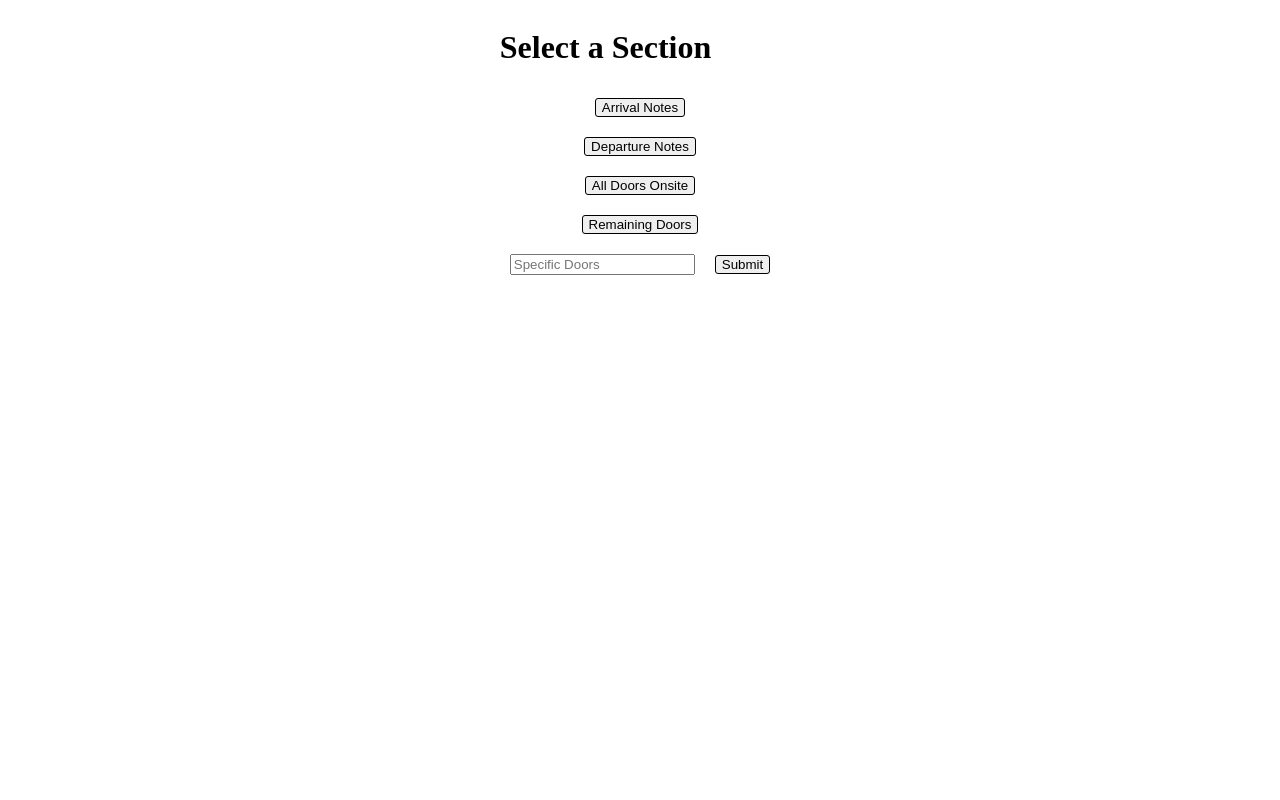
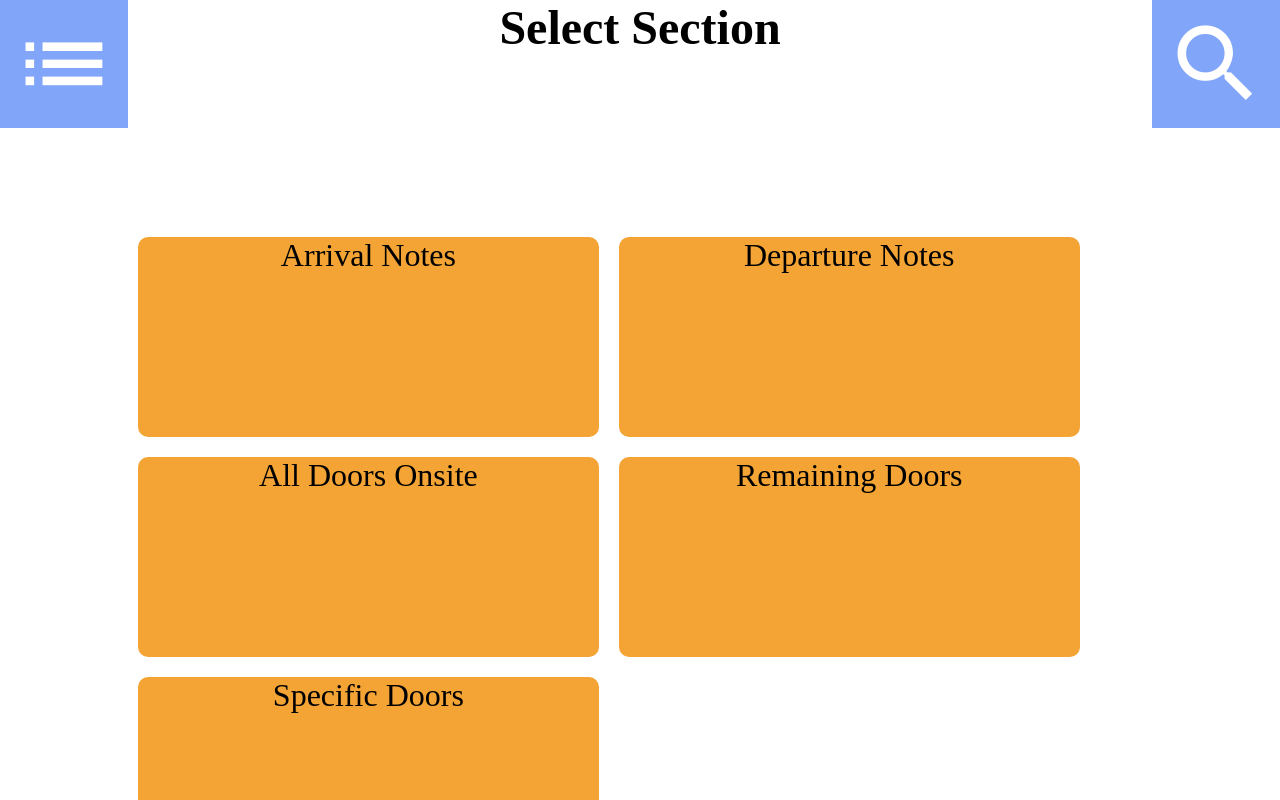
Before and after one commit to Someone535/AI-worknote-gen, a React app: page / in a window 1280 px wide. Built offline with nearby package versions, Linux system fonts and the light colour scheme; a web font is replaced by a local one.

Commit message:
Create MainPage FancyButton & NavPane Components
Fancy button working with animations for sliding left, right, up and
down.

Main page displays primary buttons at different times as well as the
title, subtitle and main navigation pane.

Main navigation pane can render the current position in the form of
large tiles ('block') or large tiles with sub-titles listed
('mega-list').

Must still implement accordion menu for use by the nav pane.

```diff
--- /dev/null
+++ b/src/css/fancy-button.css
@@ -0,0 +1,74 @@
+/** fance-button.css - Styles for the FancyButton component
+ *
+ * This file is part of the Auto Ingress Work Note Generator.
+ *
+ *  Copyright 2020 by Auto Ingress Pty Ltd
+ *  Written by Aidan Jessen <aidan.jessen@gmail.com>
+ *  Released under the GNU General Public License
+ *
+ * The Auto Ingress Work Note Generator is free software: you can redistribute
+ * it and/or modify it under the terms of the GNU General Public License as
+ * published by the Free Software Foundation, either version 3 of the License,
+ * or (at your option) any later version.
+ *
+ * The Auto Ingress Work Note Generator is distributed in the hope that it will
+ * be useful, but WITHOUT ANY WARRANTY; without even the implied warranty of
+ * MERCHANTABILITY or FITNESS FOR A PARTICULAR PURPOSE.  See the
+ * GNU General Public License for more details.
+ *
+ * You should have received a copy of the GNU General Public License
+ * along with the Auto Ingress Work Note Generator.
+ * If not, see <https://www.gnu.org/licenses/>.
+ */
+.fancy-button {
+  width: 10vw;
+  height: 10vw;
+  display: flex;
+  flex-direction: row;
+  justify-content: center;
+  overflow: hidden;
+}
+.fancy-button i {
+  align-self: center;
+  font-size: 8vw;
+  color: white;
+}
+.fancy-btn-default-left, .fancy-btn-default {
+  width: 0;
+  transition: width .5s ease;
+}
+.fancy-btn-load-left, .fancy-btn-load {
+  width: 10vw;
+  transition: width .5s ease;
+}
+.fancy-btn-unload-left, .fancy-btn-unload {
+  width: 0;
+  transition: width .5s ease;
+}
+.fancy-btn-default-right {
+  width: 0;
+  margin-left: 10vw;
+  transition: width .5s ease;
+}
+.fancy-btn-load-right {
+  width: 10vw;
+  margin-left: 0;
+  transition: width .5s ease, margin-left .5s ease;
+}
+.fancy-btn-unload-right {
+  width: 0;
+  margin-left: 10vw;
+  transition: width .5s ease, margin-left 0.5s ease;
+}
+.fancy-btn-default-up {
+  width: 0;
+  transition: width .5s ease;
+}
+.fancy-btn-load-up {
+  height: 10vw;
+  transition: height .5s ease;
+}
+.fancy-btn-unload-up {
+  height: 0;
+  transition: height .5s ease;
+}
--- /dev/null
+++ b/src/css/main-page.css
@@ -0,0 +1,72 @@
+/** main-page.css - Styles for the MainPage component
+ *
+ * This file is part of the Auto Ingress Work Note Generator.
+ *
+ *  Copyright 2020 by Auto Ingress Pty Ltd
+ *  Written by Aidan Jessen <aidan.jessen@gmail.com>
+ *  Released under the GNU General Public License
+ *
+ * The Auto Ingress Work Note Generator is free software: you can redistribute
+ * it and/or modify it under the terms of the GNU General Public License as
+ * published by the Free Software Foundation, either version 3 of the License,
+ * or (at your option) any later version.
+ *
+ * The Auto Ingress Work Note Generator is distributed in the hope that it will
+ * be useful, but WITHOUT ANY WARRANTY; without even the implied warranty of
+ * MERCHANTABILITY or FITNESS FOR A PARTICULAR PURPOSE.  See the
+ * GNU General Public License for more details.
+ *
+ * You should have received a copy of the GNU General Public License
+ * along with the Auto Ingress Work Note Generator.
+ * If not, see <https://www.gnu.org/licenses/>.
+ */
+.main-page {
+  display: flex;
+  flex-direction: column;
+  justify-content: flex-start;
+  height: 100vh;
+  width: 100vw;
+  margin: 0;
+  padding: 0;
+}
+.main-page * {
+  align-self: center;
+}
+.main-title {
+  font-size: xxx-large;
+  vertical-align: middle;
+  margin: 0;
+  padding: 0;
+  height: 10vw;
+}
+.sub-title {
+  font-size: xx-large;
+  vertical-align: middle;
+  margin: 0;
+  padding: 0;
+  height: 10vw;
+}
+.menu-btn {
+  position: absolute;
+  top: 0;
+  left: 0;
+  background-color: #81a5f8;
+}
+.search-btn {
+  position: absolute;
+  top: 0;
+  right: 0;
+  background-color: #81a5f8;
+}
+.exit-btn {
+  position: absolute;
+  bottom: 0;
+  right: 0;
+  background-color: #0aae15;
+}
+.back-btn {
+  position: absolute;
+  bottom: 0;
+  left: 0;
+  background-color: #cad40c;
+}
--- /dev/null
+++ b/src/css/nav-panel.css
@@ -0,0 +1,73 @@
+/** nav-panel.css - Styles for the NavPanel component
+ *
+ * This file is part of the Auto Ingress Work Note Generator.
+ *
+ *  Copyright 2020 by Auto Ingress Pty Ltd
+ *  Written by Aidan Jessen <aidan.jessen@gmail.com>
+ *  Released under the GNU General Public License
+ *
+ * The Auto Ingress Work Note Generator is free software: you can redistribute
+ * it and/or modify it under the terms of the GNU General Public License as
+ * published by the Free Software Foundation, either version 3 of the License,
+ * or (at your option) any later version.
+ *
+ * The Auto Ingress Work Note Generator is distributed in the hope that it will
+ * be useful, but WITHOUT ANY WARRANTY; without even the implied warranty of
+ * MERCHANTABILITY or FITNESS FOR A PARTICULAR PURPOSE.  See the
+ * GNU General Public License for more details.
+ *
+ * You should have received a copy of the GNU General Public License
+ * along with the Auto Ingress Work Note Generator.
+ * If not, see <https://www.gnu.org/licenses/>.
+ */
+.nav-panel {
+  width: 80vw;
+  height: 81vh;
+  overflow: scroll;
+  display: flex;
+  flex-flow: row wrap;
+  align-content: flex-start;
+}
+.nav-panel-block {
+  flex-basis: 45%;
+  width: 100%;
+  height: 25vh;
+  margin: 10px;
+  text-align: center;
+  font-size: xx-large;
+  border-radius: 10px;
+  background-color: #f3a435;
+}
+.nav-panel-block:active {
+  box-shadow: inset 0px 0px 20px #333333;
+}
+.nav-panel-megalist {
+  align-self: center;
+  width: 90%;
+  margin: 10px;
+  text-align: center;
+  font-size: xx-large;
+  border-radius: 10px;
+  background-color: #f3d335;
+  display: flex;
+  flex-direction: column;
+}
+.nav-panel-megalist:active {
+  box-shadow: inset 0px 0px 20px #333333;
+}
+.nav-panel-megalist-title {
+  font-size: xx-large;
+  font-weight: bold;
+  align-self: flex-start;
+  margin-left: 10px;
+}
+.nav-panel-megalist-subcontainer {
+  display: flex;
+  flex-flow: row wrap;
+  justify-content: flex-start;
+  width: 100%;
+}
+.nav-panel-megalist-subtitle {
+  flex-basis: 33%;
+  font-size: xx-large;
+}
--- a/src/html/index.html
+++ b/src/html/index.html
@@ -25,6 +25,21 @@
 -->
 <html>
   <head>
+    <link
+      href="https://fonts.googleapis.com/icon?family=Material+Icons"
+      rel="stylesheet"
+    >
+    <link
+      href="https://fonts.googleapis.com/css2?family=Baloo+Tammudu+2&display=swap"
+      rel="stylesheet"
+    >
+    <style>
+      body {
+        font-family: 'Baloo Tammudu 2', cursive;
+        padding: 0;
+        margin: 0;
+      }
+    </style>
   </head>
   <body>
     <div id="root"></div>
--- /dev/null
+++ b/src/js/fancy-button.js
@@ -0,0 +1,95 @@
+/** fance-button.js - A fancy button with an icon & animation
+ *
+ * This file is part of the Auto Ingress Work Note Generator.
+ *
+ *  Copyright 2020 by Auto Ingress Pty Ltd
+ *  Written by Aidan Jessen <aidan.jessen@gmail.com>
+ *  Released under the GNU General Public License
+ *
+ * The Auto Ingress Work Note Generator is free software: you can redistribute
+ * it and/or modify it under the terms of the GNU General Public License as
+ * published by the Free Software Foundation, either version 3 of the License,
+ * or (at your option) any later version.
+ *
+ * The Auto Ingress Work Note Generator is distributed in the hope that it will
+ * be useful, but WITHOUT ANY WARRANTY; without even the implied warranty of
+ * MERCHANTABILITY or FITNESS FOR A PARTICULAR PURPOSE.  See the
+ * GNU General Public License for more details.
+ *
+ * You should have received a copy of the GNU General Public License
+ * along with the Auto Ingress Work Note Generator.
+ * If not, see <https://www.gnu.org/licenses/>.
+ */
+import React from 'react';
+
+import css from '../css/fancy-button.css'
+
+class FancyButton extends React.Component {
+
+  constructor(props) {
+    super(props);
+    this.unMountStyle = this.unMountStyle.bind(this);
+    this.mountStyle = this.mountStyle.bind(this);
+    this.transitionEnd = this.transitionEnd.bind(this);
+
+    var class_name = 'fancy-btn-default';
+    if ( this.props.direction ) class_name += '-' + this.props.direction;
+
+    this.state = {
+      show: this.props.mounted,
+      style_class: class_name,
+    };
+  }; // end constructor
+
+  unMountStyle() {
+    var class_name = 'fancy-btn-unload';
+    if ( this.props.direction ) class_name += '-' + this.props.direction;
+    this.setState({ style_class: class_name });
+  }; // end unMountStyle
+  mountStyle() {
+    var class_name = 'fancy-btn-load';
+    if ( this.props.direction ) class_name += '-' + this.props.direction;
+    this.setState({ style_class: class_name });
+  }; // end unMountStyle
+
+  componentWillReceiveProps(newProps) {
+    if ( !newProps.mounted ) {
+      return this.unMountStyle();
+    } else {
+      this.setState({ show: true });
+      setTimeout( this.mountStyle, 10 );
+    }
+  }; // end componentWillReceiveProps
+
+  componentDidMount() {
+    setTimeout( this.mountStyle, 10 );
+  }; // end componentDidMount
+
+  transitionEnd() {
+    if ( !this.props.mounted ) {
+      this.setState({ show: false });
+    }
+  }; // end transitionEnd
+
+  render() {
+    var class_name = 'fancy-button ' + this.state.style_class;
+    if ( this.props.className ) class_name += ' ' + this.props.className;
+    return this.state.show && (
+      <div className={class_name} onClick={this.props.onClick} onTransitionEnd={this.transitionEnd}>
+        <i className="material-icons">{this.props.icon}</i>
+        <span>{this.props.text}</span>
+      </div>
+    );
+  }; // end render
+
+}; // end FancyButton
+
+FancyButton.defaultProps = {
+  className: null,
+  onClick: () => 1,
+  icon: 'check_box_outline_blank',
+  text: '',
+  direction: null
+};
+
+export default FancyButton;
--- a/src/js/index.js
+++ b/src/js/index.js
@@ -27,6 +27,8 @@ import React from 'react';
 import ReactDOM from 'react-dom';
 
 import css from '../css/index.css'
+
+import MainPage from './main-page.js';
 
 class MainContainer extends React.Component {
   constructor(props) {
@@ -181,4 +183,5 @@ function getUINode(ui_map,key_arr) {
   return out;
 }; // end getUINode(key_arr)
 
-ReactDOM.render( <MainContainer />, document.getElementById('root') );
+//ReactDOM.render( <MainContainer />, document.getElementById('root') );
+ReactDOM.render( <MainPage />, document.getElementById('root') );
--- /dev/null
+++ b/src/js/main-page.js
@@ -0,0 +1,87 @@
+/** main-page.js - Component acting as the main/root page of the app
+ *
+ * This file is part of the Auto Ingress Work Note Generator.
+ *
+ *  Copyright 2020 by Auto Ingress Pty Ltd
+ *  Written by Aidan Jessen <aidan.jessen@gmail.com>
+ *  Released under the GNU General Public License
+ *
+ * The Auto Ingress Work Note Generator is free software: you can redistribute
+ * it and/or modify it under the terms of the GNU General Public License as
+ * published by the Free Software Foundation, either version 3 of the License,
+ * or (at your option) any later version.
+ *
+ * The Auto Ingress Work Note Generator is distributed in the hope that it will
+ * be useful, but WITHOUT ANY WARRANTY; without even the implied warranty of
+ * MERCHANTABILITY or FITNESS FOR A PARTICULAR PURPOSE.  See the
+ * GNU General Public License for more details.
+ *
+ * You should have received a copy of the GNU General Public License
+ * along with the Auto Ingress Work Note Generator.
+ * If not, see <https://www.gnu.org/licenses/>.
+ */
+import React from 'react';
+
+import css from '../css/main-page.css';
+
+import FancyButton from './fancy-button.js';
+import NavPanel from './nav-panel.js';
+
+import UI_MAP from './ui-tree.js';
+
+class MainPage extends React.Component {
+  constructor(props) {
+    super(props);
+    this.navClick = this.navClick.bind(this);
+    this.handleBackBtn = this.handleBackBtn.bind(this);
+
+    this.state = { path: [], data: {}, leaves: [] };
+  }; // end constructor
+
+  getNode(tree,path) {
+    var out = tree;
+    path.forEach( function(key) { out = out.nodes[key]; } );
+    return out;
+  }; // getNode
+
+  navClick(new_key) {
+    var new_path = this.state.path;
+    new_path.push(new_key);
+    this.setState({ path: new_path });
+  }; // end navClick
+
+  handleBackBtn() {
+    var new_path = this.state.path;
+    new_path.pop();
+    this.setState({ path: new_path });
+  }; // end handleBackBtn
+
+  render() {
+    var curr_node = this.getNode(UI_MAP,this.state.path);
+    var title = 'Select Section';
+    var subtitle = '';
+    var nav_panel_style = 'block';
+    if ( this.state.path.length > 0 ) {
+      title = 'Select Note Type';
+      subtitle = curr_node.label;
+      nav_panel_style = 'mega-list';
+    } else if ( this.state.path.length > 1 ) {
+      title = 'Build Note';
+      subtitle = 'SECTION - NOTE_TYPE';
+      nav_panel_style = 'acordion';
+    }
+    return (
+      <div className='main-page'>
+        <h1 className='main-title'>{title}</h1>
+        <h2 className='sub-title'>{subtitle}</h2>
+        <NavPanel style={nav_panel_style} option_tree={curr_node} onClick={this.navClick}/>
+        <FancyButton className='menu-btn' icon='list' direction='left' mounted='true' />
+        <FancyButton className='search-btn' icon='search' direction='right' mounted='true' />
+        <FancyButton className='exit-btn' icon='save' direction='right' mounted={this.state.leaves.length > 0} />
+        <FancyButton className='back-btn' icon='arrow_back' direction='left' onClick={this.handleBackBtn} mounted={this.state.path.length > 0} />
+      </div>
+    );
+  }; // end render
+}; // end MainPage
+
+export default MainPage;
--- /dev/null
+++ b/src/js/nav-panel.js
@@ -0,0 +1,114 @@
+/** nav-panel.js - Main navigation panel, displays options to navigate ui tree
+ *
+ * This file is part of the Auto Ingress Work Note Generator.
+ *
+ *  Copyright 2020 by Auto Ingress Pty Ltd
+ *  Written by Aidan Jessen <aidan.jessen@gmail.com>
+ *  Released under the GNU General Public License
+ *
+ * The Auto Ingress Work Note Generator is free software: you can redistribute
+ * it and/or modify it under the terms of the GNU General Public License as
+ * published by the Free Software Foundation, either version 3 of the License,
+ * or (at your option) any later version.
+ *
+ * The Auto Ingress Work Note Generator is distributed in the hope that it will
+ * be useful, but WITHOUT ANY WARRANTY; without even the implied warranty of
+ * MERCHANTABILITY or FITNESS FOR A PARTICULAR PURPOSE.  See the
+ * GNU General Public License for more details.
+ *
+ * You should have received a copy of the GNU General Public License
+ * along with the Auto Ingress Work Note Generator.
+ * If not, see <https://www.gnu.org/licenses/>.
+ */
+import React from 'react';
+
+import css from '../css/nav-panel.css';
+
+class NavPanel extends React.Component {
+  constructor(props) {
+    super(props);
+    this.handleTilePress = this.handleTilePress.bind(this);
+  }; // end constructor
+
+  handleTilePress(evt) {
+    this.props.onClick( evt.target.getAttribute('data-key') );
+  };
+
+  renderBlock(tree) {
+    var out_jsx = [];
+    for ( var key in tree.nodes ) {
+      out_jsx.push(
+        <div
+          key={key}
+          className='nav-panel-block'
+          data-key={key}
+          onClick={this.handleTilePress}
+        >
+          {tree.nodes[key].label}
+        </div>
+      );
+    }
+    return out_jsx;
+  }; // end renderBlock
+
+  renderMegaList(tree) {
+    var out_jsx = [];
+    for ( var key in tree.nodes ) {
+      var sub_titles = [];
+      for ( var sub_key in tree.nodes[key].nodes ) {
+        sub_titles.push(
+          <div
+            className='nav-panel-megalist-subtitle'
+            key={tree.nodes[key].nodes[sub_key].label}
+          >
+            {tree.nodes[key].nodes[sub_key].label}
+          </div>
+        );
+      }
+      out_jsx.push(
+        <div
+          className='nav-panel-megalist'
+          key={tree.nodes[key].label}
+          data-key={key}
+          onClick={this.handleTilePress}
+        >
+          <div className='nav-panel-megalist-title'>
+            {tree.nodes[key].label}
+          </div>
+          <div className='nav-panel-megalist-subcontainer'>
+            {sub_titles}
+          </div>
+        </div>
+      );
+    };
+    return out_jsx;
+  }; // end renderMegaList
+
+  renderAcordion(tree) {
+    return this.renderMegaList(tree);
+  }; // end renderAcordion
+
+  render() {
+    switch (this.props.style) {
+      case 'block':
+        var options = this.renderBlock( this.props.option_tree ); break;
+      case 'mega-list':
+        var options = this.renderMegaList( this.props.option_tree ); break;
+      case 'acordion':
+        var options = this.renderAcordion( this.props.option_tree ); break;
+    };
+    return (
+      <div className='nav-panel'>
+        {options}
+      </div>
+    );
+  }; // end render
+}; // end NavPanel
+
+NavPanel.defaultProps = {
+  option_tree: {},
+  style: 'block',
+  onClick: () => 1
+};
+
+export default NavPanel;
```
